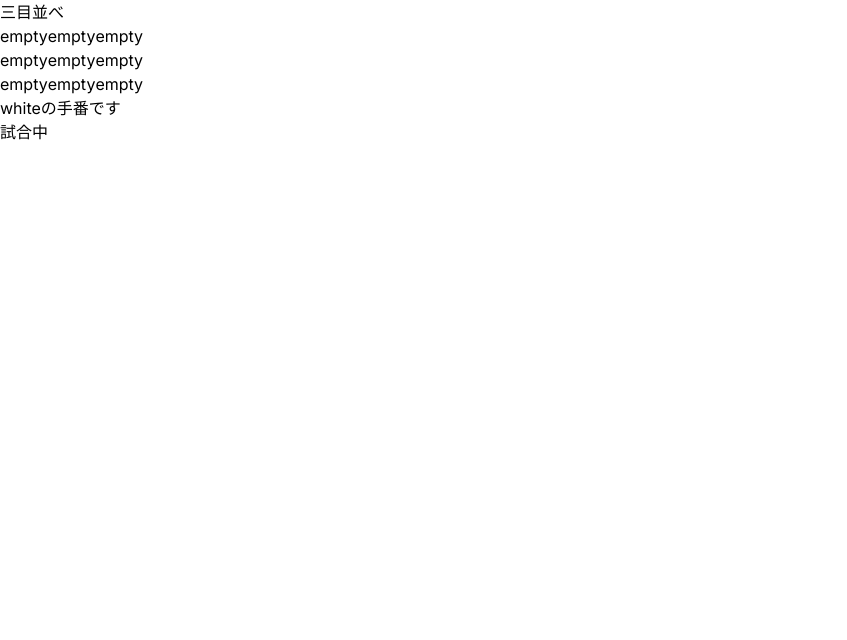
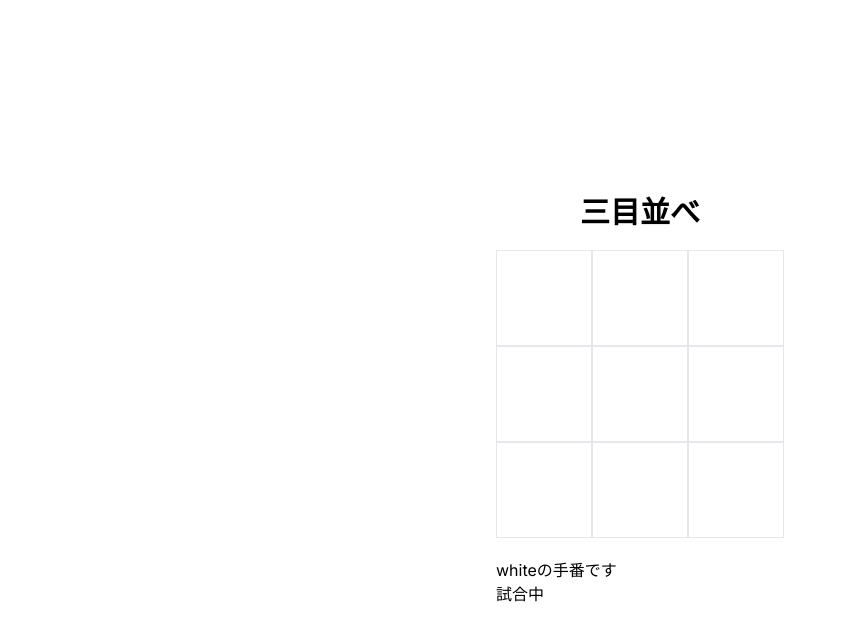
Before and after one commit to yuma140902/sanmoku-next-js, a Next.js app: page / in a window 1280 px wide. Shown: the top 640 px of the page, without its empty margins (0-847 px from the left). Built offline with nearby package versions, Linux system fonts and the light colour scheme.

Commit message:
add style

```diff
--- a/src/app/page.tsx
+++ b/src/app/page.tsx
@@ -8,9 +8,16 @@ type CellProps = {
 }
 
 function Cell(props: CellProps) {
+  if (props.state === 'empty') {
     return (
-    <button onClick={props.handleClick}>
-      {props.state == 'empty' ? 'empty ' : props.state == 'white' ? '○' : '●'}
+      <button className="text-white aspect-square border w-24" onClick={props.handleClick}>
+        {props.state == 'empty' ? '(empty)' : props.state == 'white' ? '○' : '●'}
+      </button>
+    )
+  }
+  return (
+    <button className="aspect-square border w-24" onClick={props.handleClick}>
+      {props.state == 'white' ? '○' : '●'}
     </button>
   )
 }
@@ -123,16 +130,20 @@ function Game() {
   const result = judge(cells)
 
   return (
+    <div className="w-screen h-screen flex justify-center items-center">
       <div>
-      <h1>三目並べ</h1>
+        <h1 className="text-3xl font-bold text-center">三目並べ</h1>
+        <div className="my-5">
           <Board player={player} setPlayer={setPlayer} cells={cells} finished={result.finished}
             setCell={(index, cell) => setCells(cells.map((old, i) => i == index ? cell : old))} />
+        </div>
         <p>
           {`${player}の手番です`}
         </p>
         <p>
           {getResultText(result)}
         </p>
+      </div>
     </div>
   )
 }
```
Lines whose indentation alone changed are shown as unchanged.
